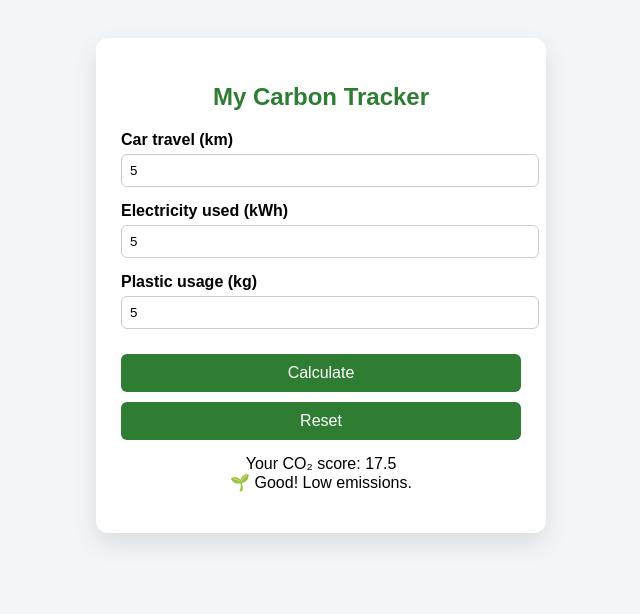
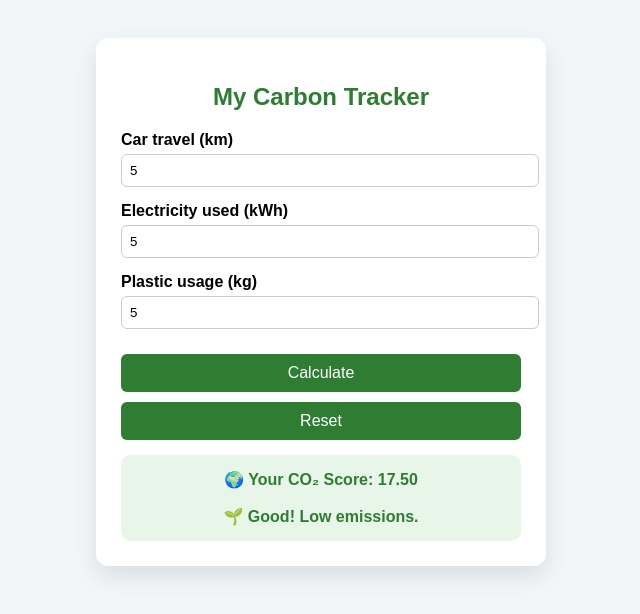
Before and after one commit to mitali-nagose/carbon-tracker-, a plain HTML site: page index.html in a window 1280 px wide. Both pictures are taken after typing "5", "5", "5" into the empty fields and a click on the button "Calculate". Shown: the whole page, without its empty margins (319-959 px from the left). Drawn offline with Linux system fonts and the light colour scheme.

Commit message:
Enhance output display with result box styling
Added result box styling and updated output display.

```diff
--- a/index.html
+++ b/index.html
@@ -5,7 +5,29 @@
 
   <title>Carbon Tracker</title>
   <meta name="viewport" content="width=device-width, initial-scale=1">
-  <style>
+  <style>.result-box {
+  margin-top: 20px;
+  padding: 15px;
+  border-radius: 10px;
+  font-size: 16px;
+  font-weight: bold;
+}
+
+.low {
+  background: #e8f5e9;
+  color: #2e7d32;
+}
+
+.medium {
+  background: #fff3e0;
+  color: #ef6c00;
+}
+
+.high {
+  background: #ffebee;
+  color: #c62828;
+}
+
     body {
       font-family: Arial, sans-serif;
       background: #f2f6f9;
@@ -72,7 +94,8 @@
     <button onclick="go()">Calculate</button>
     <button onclick="resetForm()">Reset</button>
 
-    <p id="out"></p>
+    <div id="out" class="result-box"></div>
+
   </div>
 
   <script>
@@ -92,8 +115,21 @@
         message = "🔥 High emissions.";
       }
 
-      document.getElementById("out").innerHTML =
-        "Your CO₂ score: " + total + "<br>" + message;
+    let box = document.getElementById("out");
+
+if (total < 20) {
+  box.className = "result-box low";
+} else if (total < 40) {
+  box.className = "result-box medium";
+} else {
+  box.className = "result-box high";
+}
+
+box.innerHTML = `
+  🌍 <b>Your CO₂ Score:</b> ${total.toFixed(2)} <br><br>
+  ${message}
+`;
+
     }
 
     function resetForm() {
```
